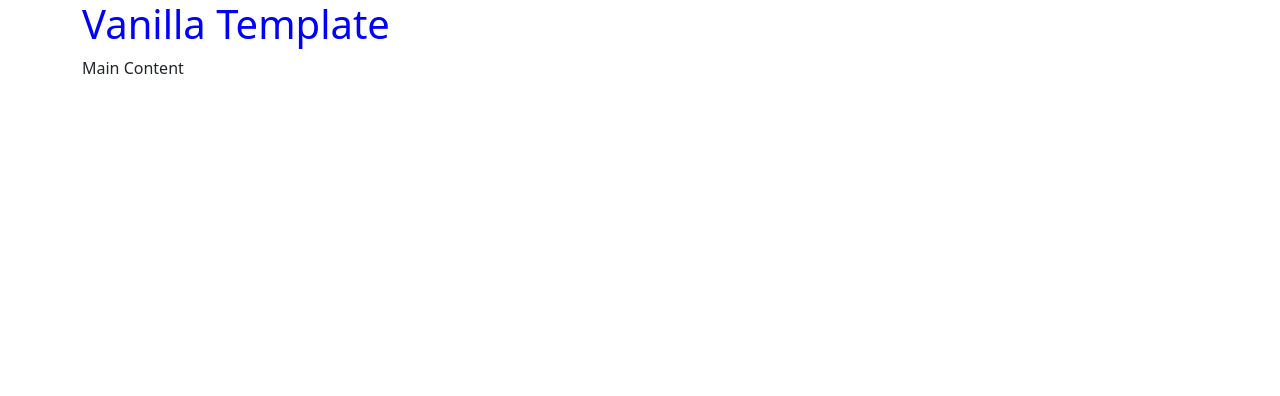
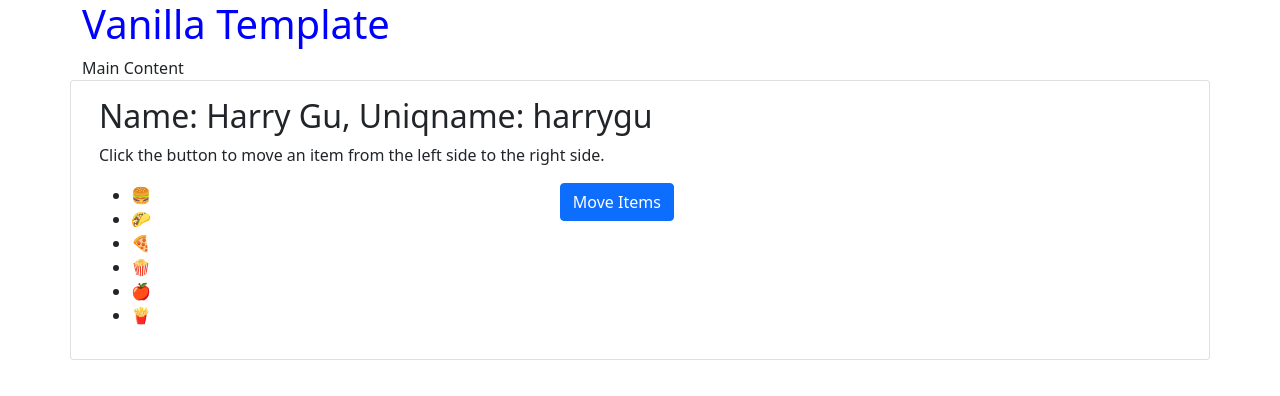
Before and after one commit to harryg02/template-vanilla, a website: page index.html in a window 1280 px wide. Drawn offline with nearby package versions, Linux system fonts and the light colour scheme.

Commit message:
feat: add item-moving functionality with UI list elements to index page

```diff
--- a/index.html
+++ b/index.html
@@ -1,21 +1,52 @@
 <!DOCTYPE html>
 
 <html lang="en">
+
 <head>
   <meta charset="utf-8">
   <title>Vanilla JS Template</title>
-  <link href="https://cdn.jsdelivr.net/npm/bootstrap@5.1.3/dist/css/bootstrap.min.css" rel="stylesheet" integrity="sha384-1BmE4kWBq78iYhFldvKuhfTAU6auU8tT94WrHftjDbrCEXSU1oBoqyl2QvZ6jIW3" crossorigin="anonymous">
+  <link href="https://cdn.jsdelivr.net/npm/bootstrap@5.1.3/dist/css/bootstrap.min.css" rel="stylesheet"
+    integrity="sha384-1BmE4kWBq78iYhFldvKuhfTAU6auU8tT94WrHftjDbrCEXSU1oBoqyl2QvZ6jIW3" crossorigin="anonymous">
   <link rel="stylesheet" href="css/style.css">
 </head>
+
 <body>
-<header class="container">
-  <div class="row">
-    <h1 class="col">Vanilla Template</h1>
-  </div>
-</header>
+  <header class="container">
+    <div class="row">
+      <h1 class="col">Vanilla Template</h1>
+    </div>
+  </header>
   <main class="container">
+
     Main Content
+    <div class="row">
+      <div class="card mb-4">
+        <div class="card-body">
+          <h2 class="card-title">Name: Harry Gu, Uniqname: harrygu</h2>
+          <p>Click the button to move an item from the left side to the right side.</p>
+          <div class="row">
+            <div class="col col-sm-5">
+              <ul class="p1-list" id="start-list">
+                <li>🍔</li>
+                <li>🌮</li>
+                <li>🍕</li>
+                <li>🍿</li>
+                <li>🍎</li>
+                <li>🍟</li>
+              </ul>
+            </div>
+            <div class="col col-sm-2">
+              <button id="move-the-items" class="btn btn-primary">Move Items</button>
+            </div>
+            <div class="col col-sm-5">
+              <ul class="p1-list" id="end-list"></ul>
+            </div>
+          </div>
+        </div>
+      </div>
+    </div>
   </main>
   <script src="js/script.js" defer></script>
 </body>
+
 </html>
--- a/js/script.js
+++ b/js/script.js
@@ -7,3 +7,13 @@ if (typeof module !== 'undefined') {
     addNumbers
   }
 }
+
+document.querySelector('#move-the-items').addEventListener('click', () => {
+  // @todo this is the callback that fires when you click the "Move Items" button.
+  // Reference the working example and get it working the same way.
+  // This must match the approach of the working example, you're being graded on your ability
+  // to figure that out.
+  if (document.querySelector('#start-list > li') !== null) {
+    document.querySelector('#end-list').append(document.querySelector('#start-list > li'))
+  }
+})
```
